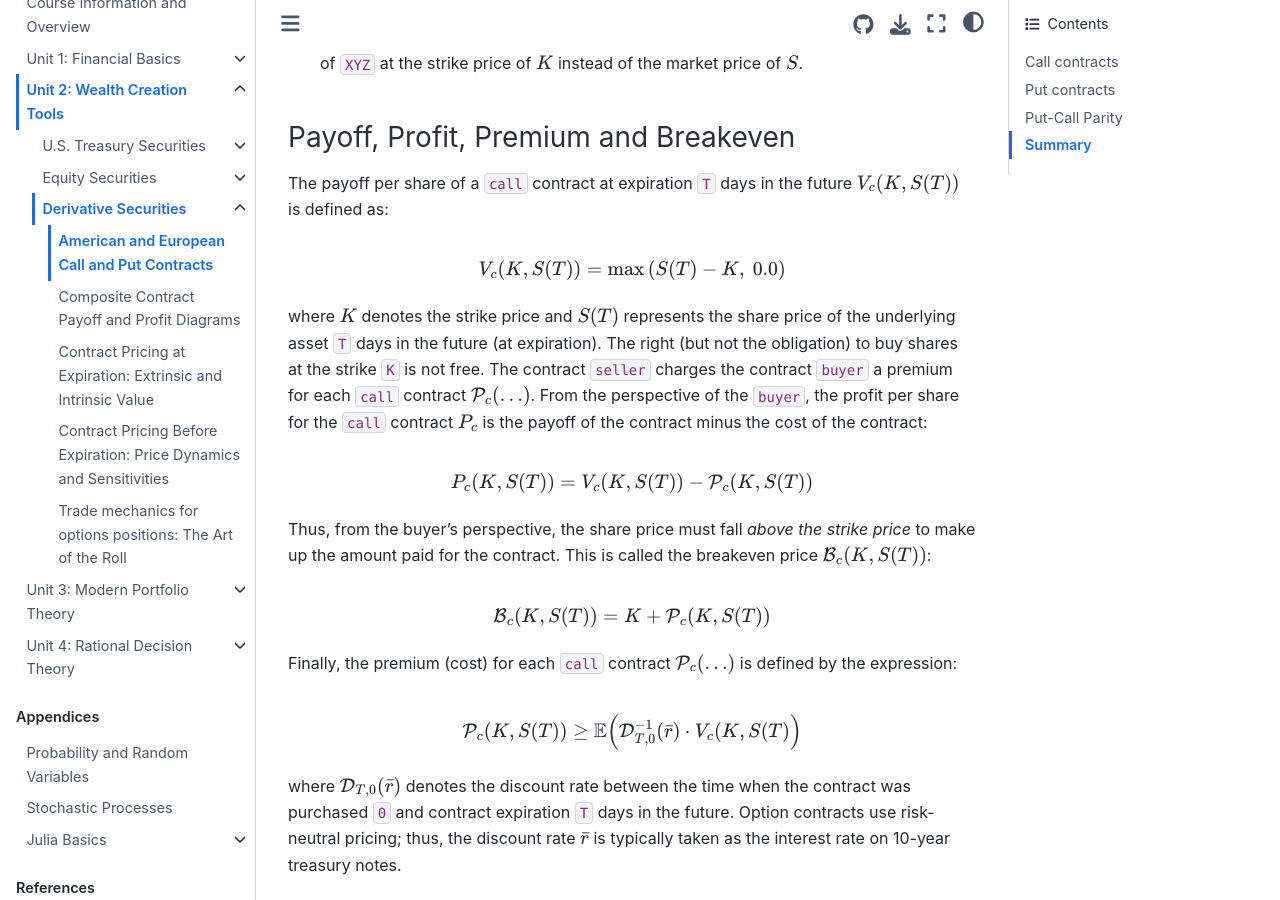
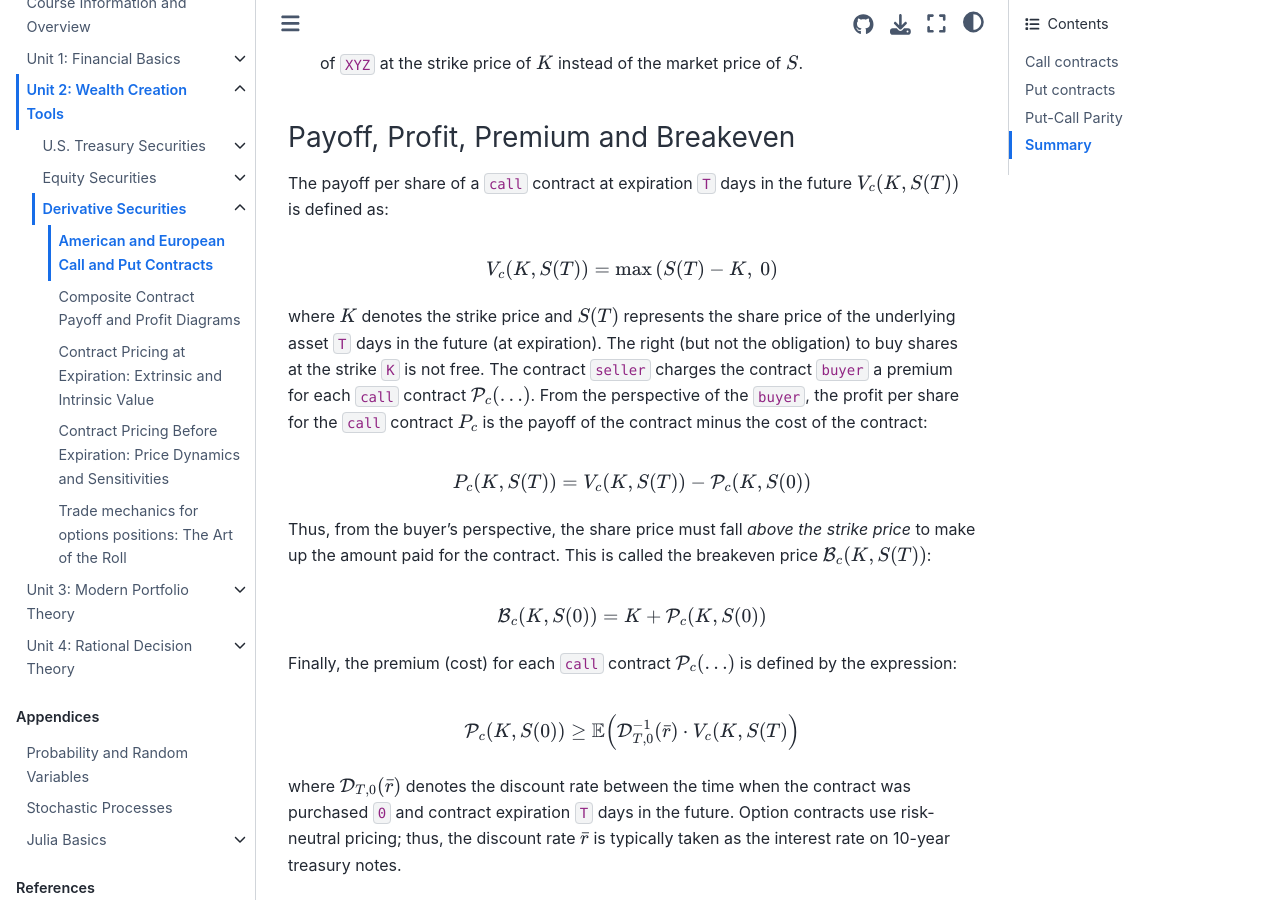
Before and after one commit to varnerlab/CHEME-5660-Markets-Mayhem-Book, a Jupyter Book: the page built from chapter-2-dir/options/american-call-and-put-contracts.md, in a window 1280 px wide and 900 px high, scrolled down 1555 px. Built offline with Jupyter Book 1.0.4 settings and Sphinx 7.4.7 and the Sphinx Book theme 1.1.4, drawn with Linux system fonts in a browser that asks for light colours; some of the changed text lies outside the part shown.

Commit message:
contracts
contracts

```diff
--- a/chapter-2-dir/options/american-call-and-put-contracts.md
+++ b/chapter-2-dir/options/american-call-and-put-contracts.md
@@ -30,19 +30,19 @@
 ### Payoff, Profit, Premium and Breakeven
 The payoff per share of a `call` contract at expiration `T` days in the future $V_{c}(K,S(T))$ is defined as:
 
-$$V_{c}(K,S(T)) = \max\left(S(T) - K,~0.0\right)$$
+$$V_{c}(K,S(T)) = \max\left(S(T) - K,~0\right)$$
 
 where $K$ denotes the strike price and $S(T)$ represents the share price of the underlying asset `T` days in the future (at expiration). The right (but not the obligation) to buy shares at the strike `K` is not free. The contract `seller` charges the contract `buyer` a premium for each `call` contract $\mathcal{P}_{c}(\dots)$. From the perspective of the `buyer`, the profit per share for the `call` contract $P_{c}$ is the payoff of the contract minus the cost of the contract:
 
-$$P_{c}(K,S(T)) = V_{c}(K,S(T)) -  \mathcal{P}_{c}(K,S(T))$$
+$$P_{c}(K,S(T)) = V_{c}(K,S(T)) -  \mathcal{P}_{c}(K,S(0))$$
 
 Thus, from the buyer’s perspective, the share price must fall _above the strike price_ to make up the amount paid for the contract. This is called the breakeven price $\mathcal{B}_{c}(K, S(T))$:
 
-$$\mathcal{B}_{c}(K,S(T)) = K + \mathcal{P}_{c}(K,S(T))$$
+$$\mathcal{B}_{c}(K,S(0)) = K + \mathcal{P}_{c}(K,S(0))$$
 
 Finally, the premium (cost) for each `call` contract $\mathcal{P}_{c}(\dots)$ is defined by the expression:
 
-$$\mathcal{P}_{c}(K,S(T))\geq\mathbb{E}\Bigl(\mathcal{D}^{-1}_{T,0}(\bar{r})\cdot{V_{c}}(K,S(T)\Bigr)$$
+$$\mathcal{P}_{c}(K,S(0))\geq\mathbb{E}\Bigl(\mathcal{D}^{-1}_{T,0}(\bar{r})\cdot{V_{c}}(K,S(T)\Bigr)$$
 
 where $\mathcal{D}_{T,0}(\bar{r})$ denotes the discount rate between the time when the contract was purchased `0` and contract expiration `T` days in the future. Option contracts use risk-neutral pricing; thus, the discount rate $\bar{r}$ is typically taken as the interest rate on 10-year treasury notes.
 
@@ -59,19 +59,19 @@
 ### Payoff, Profit, Premium and Breakeven
 The payoff per share of a `put` contract at expiration `T` days in the future $V_{p}(K,S(T))$ is defined as:
 
-$$V_{p}(K,S(T)) = \max\left(K - S(T),~0.0\right)$$
+$$V_{p}(K,S(T)) = \max\left(K - S(T),~0\right)$$
 
 where $K$ denotes the strike price and $S(T)$ represents the share price of the underlying asset `T` days in the future (at expiration). The right (but not the obligation) to sell shares at the strike `K` is not free. The contract `seller` charges the contract `buyer` a premium for each `put` contract $\mathcal{P}_{p}(\dots)$. From the perspective of the `buyer`, the profit per share for the `put` contract $P_{p}$ is the payoff of the contract minus the cost of the contract:
 
-$$P_{p}(K,S(T)) = {V}_{p}(K,S(T)) -  \mathcal{P}_{p}(K,S(T))$$
+$$P_{p}(K,S(T)) = {V}_{p}(K,S(T)) -  \mathcal{P}_{p}(K,S(0))$$
 
 Thus, from the buyer’s perspective, the share price must fall _below the strike price_ to make up the amount paid for the contract. This is called the breakeven price $\mathcal{B}_{p}(K, S(T))$:
 
-$$\mathcal{B}_{p}(K,S(T)) = K - \mathcal{P}(K,S(T))$$
+$$\mathcal{B}_{p}(K,S(0)) = K - \mathcal{P}_{p}(K,S(0))$$
 
 Finally, the premium (cost) for each `put` contract $\mathcal{P}_{p}(\dots)$ is defined by the expression:
 
-$$\mathcal{P}_{p}(K,S(T))\geq\mathbb{E}\Bigl(\mathcal{D}^{-1}_{T,0}(\bar{r})\cdot{V_{p}}(K,S(T)\Bigr)$$
+$$\mathcal{P}_{p}(K,S(0))\geq\mathbb{E}\Bigl(\mathcal{D}^{-1}_{T,0}(\bar{r})\cdot{V_{p}}(K,S(T))\Bigr)$$
 
 where $\mathcal{D}_{T,0}(\bar{r})$ denotes the discount rate between the time when the contract was purchased `0` and contract expiration `T` days in the future. Option contracts use risk-neutral pricing; thus, the discount rate $\bar{r}$ is typically taken as the interest rate on 10-year treasury notes.
 
```
Also changed, not shown: chapter-2-dir/options/composite-contracts.md (+12 -9 lines).
